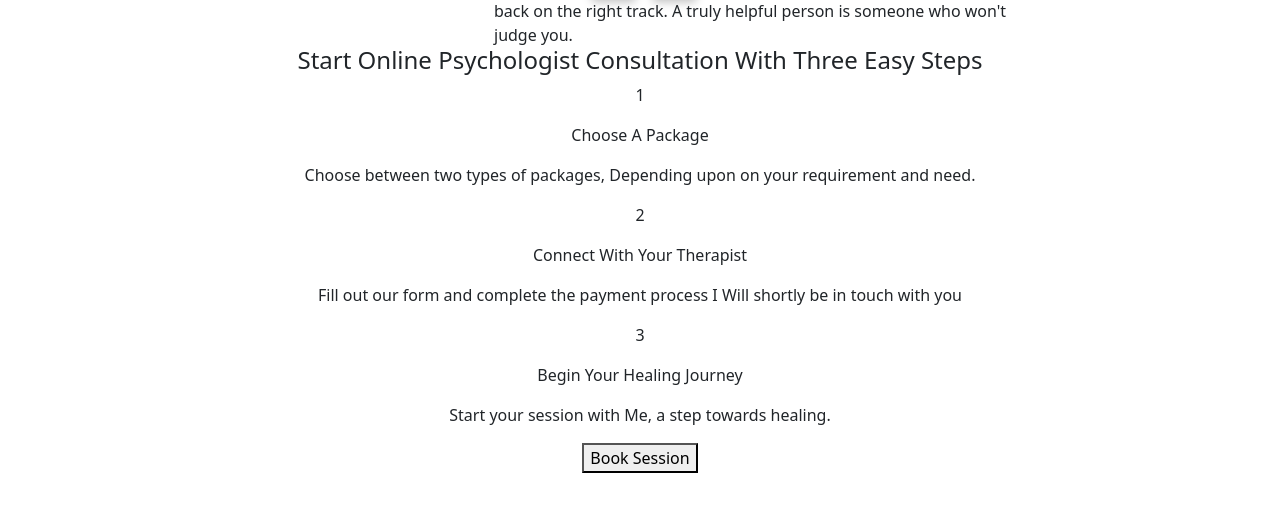
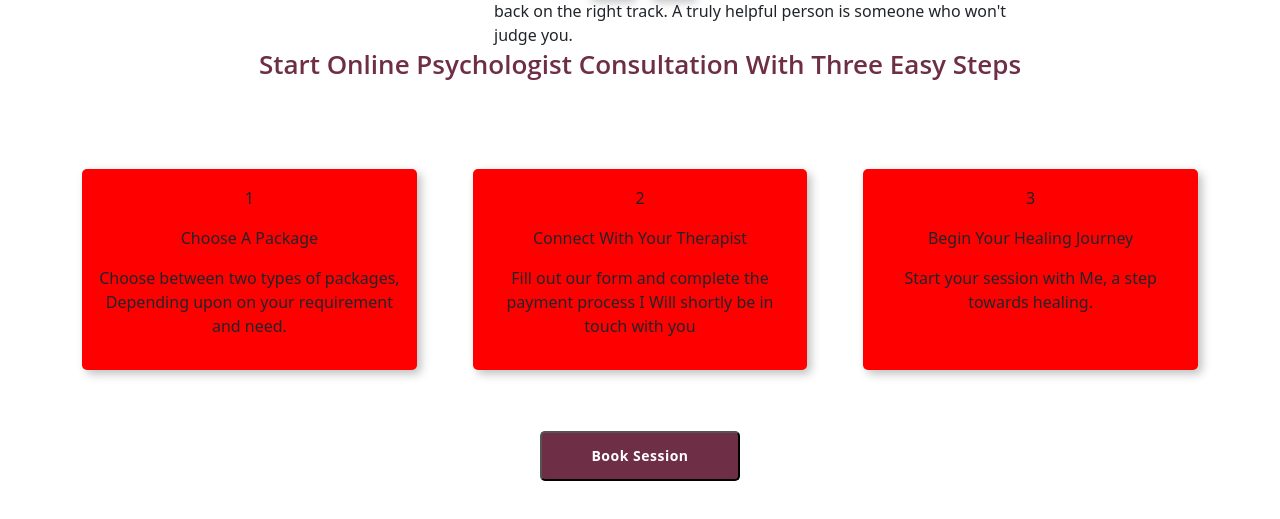
Before and after one commit to RabbiAhemed/psychologist-portfolio, a React (Create React App) app: page / in a window 1280 px wide. Shown: the part 1705-2224 px from the top of the page. Before the commit the page ends 2178 px from the top, so only its background shows below. Built offline with nearby package versions, Linux system fonts and the light colour scheme; a web font is replaced by a local one.

Commit message:
consultations basic structure

```diff
--- a/src/components/Consultations/Consultations.css
+++ b/src/components/Consultations/Consultations.css
@@ -0,0 +1,48 @@
+@media only screen and (min-width: 768px) {
+  #consultation-headline {
+    margin-bottom: 87px;
+    font-family: "Open Sans";
+    font-size: 26px;
+    font-weight: 600;
+    line-height: 36px;
+    letter-spacing: 0px;
+    color: #6d2e46;
+    /* text-align: left; */
+  }
+  .consultations {
+    display: grid;
+    grid-template-columns: repeat(3, 1fr);
+    grid-gap: 5%;
+  }
+  .consultation-card {
+    /* position: absolute;
+      width: 345px;
+      height: 235px;
+      left: 547px;
+      top: 2140px; */
+    padding: 5%;
+    /* background: #e7e6e4; */
+    background: red;
+    box-shadow: 4px 4px 10px rgba(0, 0, 0, 0.25);
+    border-radius: 5px;
+  }
+  #book-btn {
+    margin-top: 61px;
+    height: 50px;
+    width: 200px;
+    left: 620px;
+    top: 2436px;
+    border-radius: 5px;
+    padding: 12px 21px 12px 21px;
+    background: #6d2e46;
+    border-radius: 5px;
+    color: white;
+    font-family: Open Sans;
+    font-size: 14px;
+    font-weight: 700;
+    line-height: 16px;
+    letter-spacing: 0.5px;
+    /* text-align: left; */
+    margin-bottom: 128px;
+  }
+}
```
